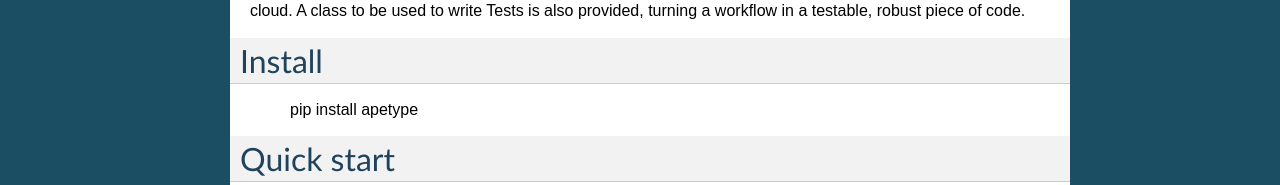
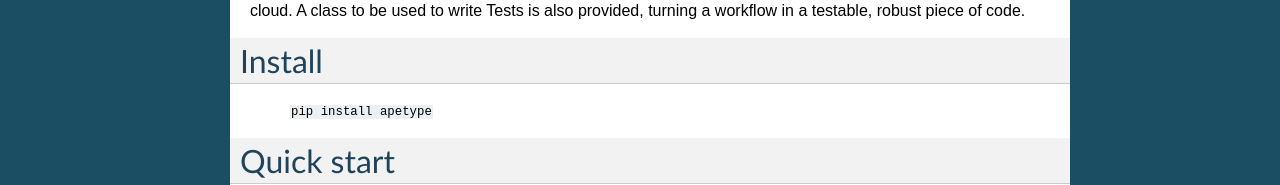
Before and after one commit to dicaso/apetype, a Sphinx documentation site: the page built from docs/index.rst, in a window 1280 px wide, cut to the strip 0-928 px from the top of the page. Shown: the part 740-925 px from the top of the strip. Built offline with Sphinx 7.4.7, drawn with Linux system fonts in a browser that asks for light colours; pages that are not in the unit, such as notebooks, are missing from menus.

```diff
--- a/docs/index.rst
+++ b/docs/index.rst
@@ -52,7 +52,7 @@ in a testable, robust piece of code.
 Install
 =======
 
-    pip install apetype
+    ``pip install apetype``
 
 
 Quick start
```
